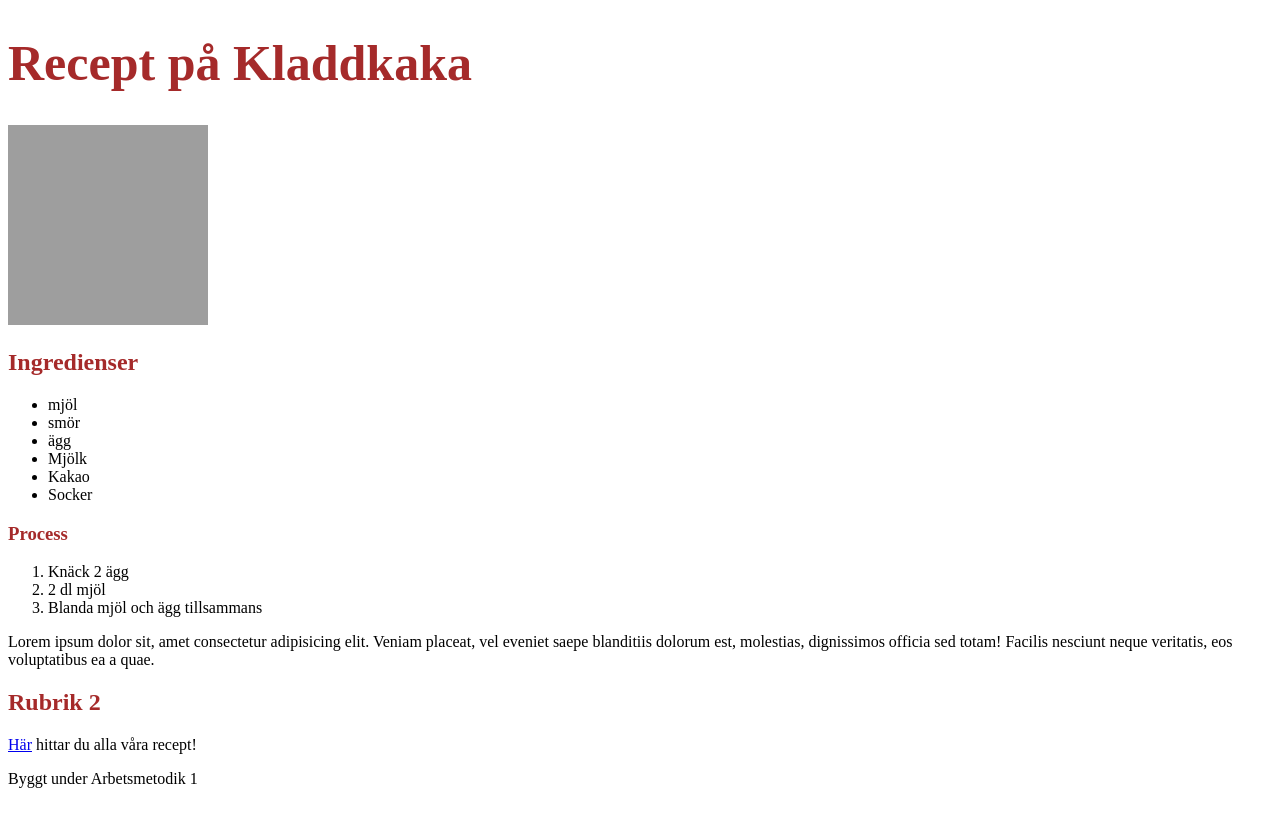
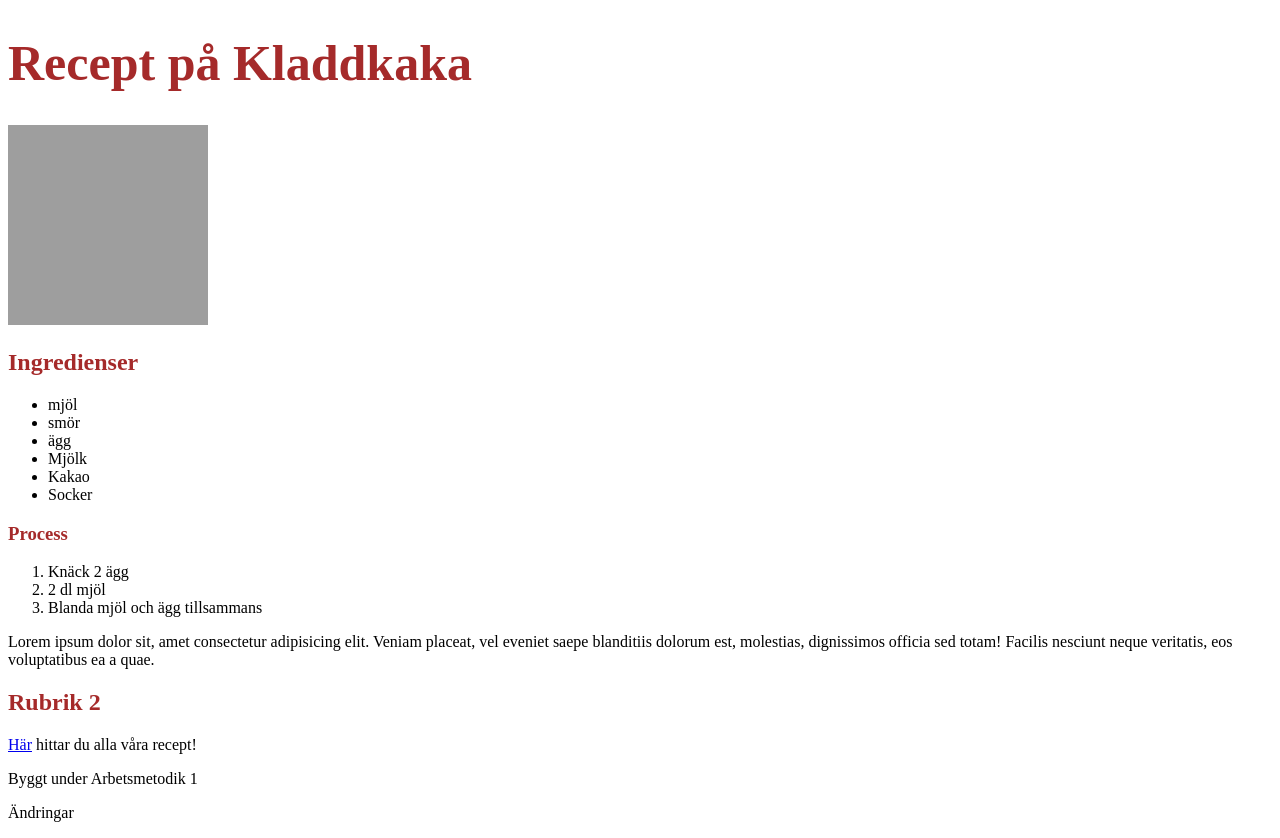
Before and after one commit to JanineEsc/arbetsmetodik-l2, a plain HTML site: page index.html in a window 1280 px wide. Before the commit the page ends 804 px from the top, so only its background shows below. Drawn offline with Linux system fonts and the light colour scheme; grey boxes are pictures that could not be loaded.

Commit message:
Arash ändringar

```diff
--- a/index.html
+++ b/index.html
@@ -48,6 +48,9 @@
         <p>
             Byggt under Arbetsmetodik 1
         </p>
+        <p>
+            Ändringar
+        </p>
     </body>
 
 
```
